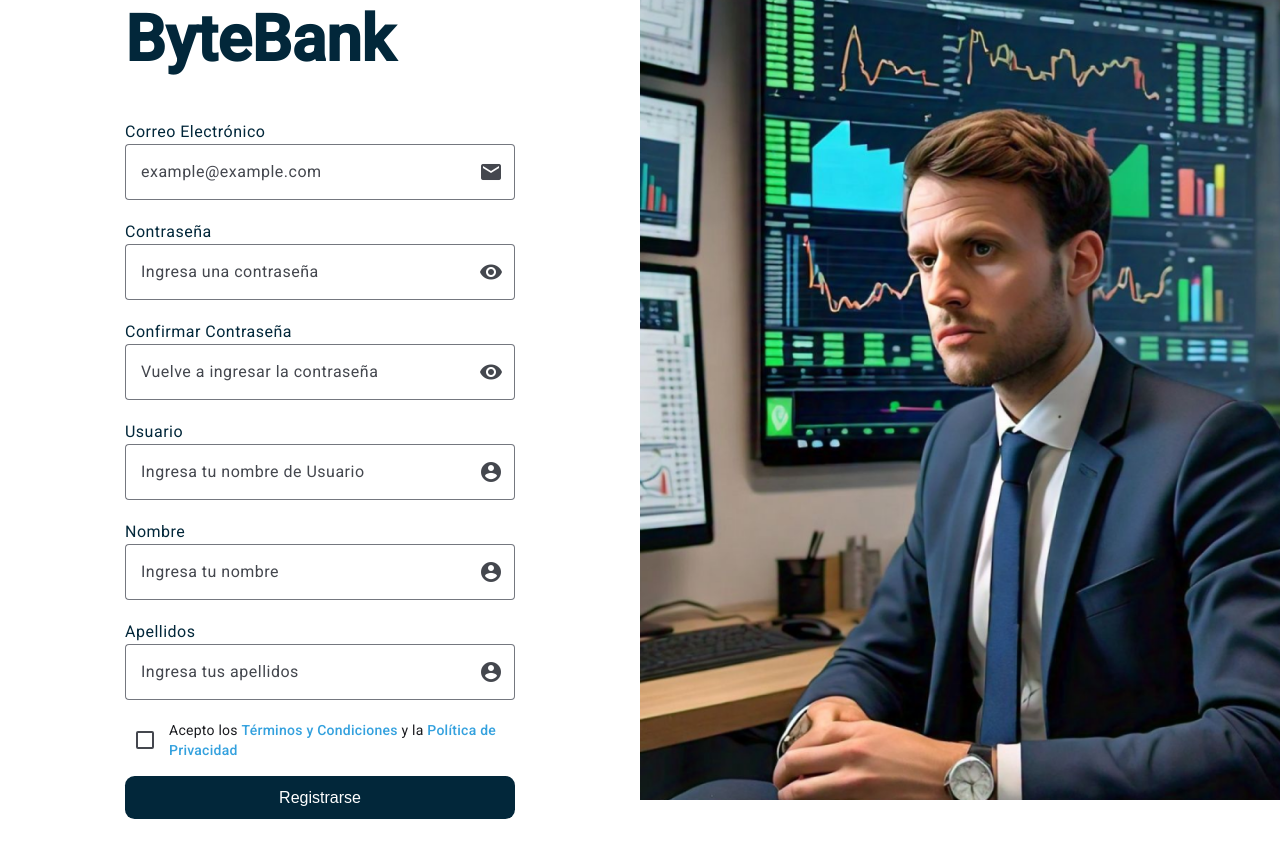
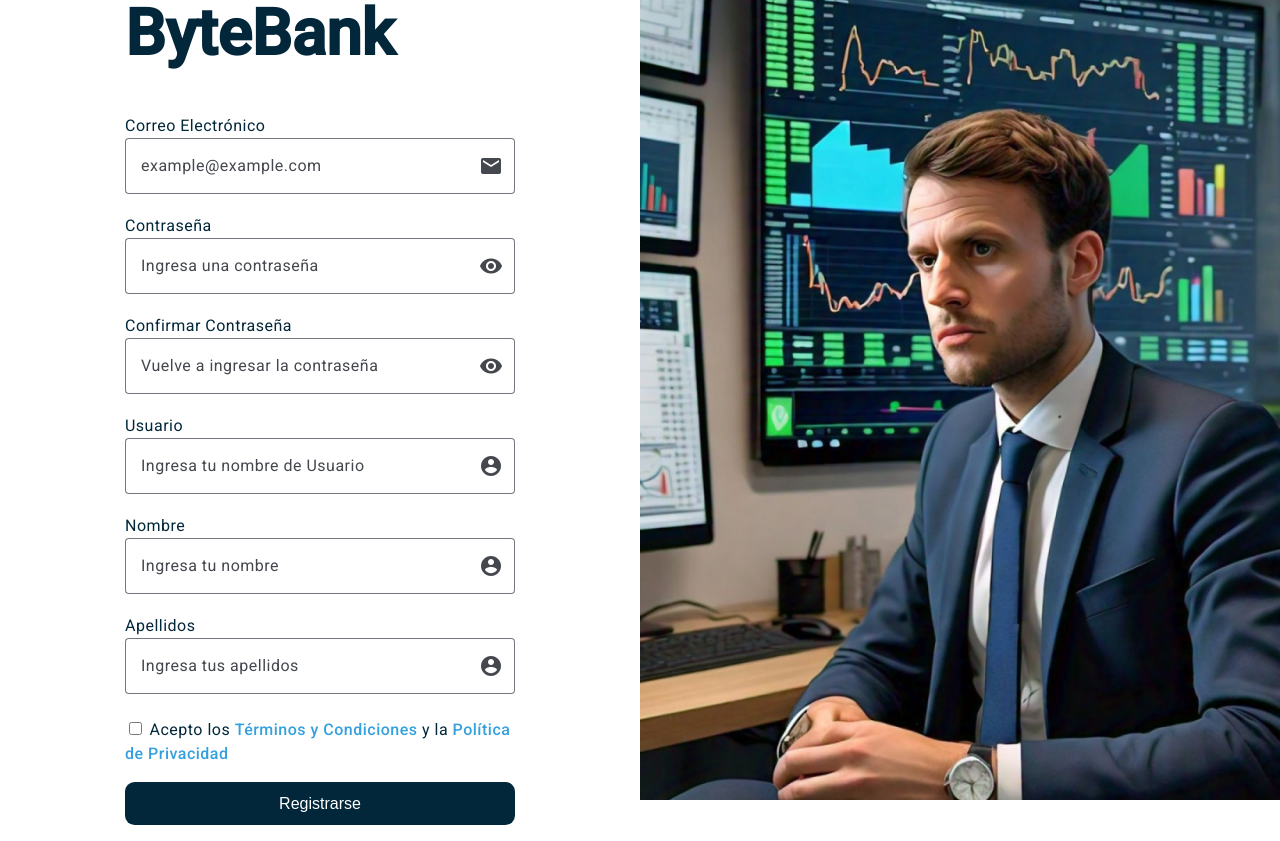
Before and after one commit to ProximaCreature/ByteBank-Frontend, an Angular app in the folder bytebank/: page /register in a window 1280 px wide. Built offline with nearby package versions, Linux system fonts and the light colour scheme.

Commit message:
feat: add error message for terms acceptance in registration form and update styling

```diff
--- a/bytebank/src/app/views/pages/register/register.component.css
+++ b/bytebank/src/app/views/pages/register/register.component.css
@@ -1,4 +1,3 @@
-/* Estilos generales de la estructura y el diseño */
 .container {
   display: flex;
   height: 100vh;
@@ -83,6 +82,12 @@
   font-weight: 500;
 }
 
+.error-message {
+  color: #b4140f;
+  font-size: 0.8rem;
+  margin-top: 0.25rem;
+}
+
 @media (min-width: 1024px) {
   .container-sign-in,
   .container-logo {
--- a/bytebank/src/app/views/pages/register/register.component.html
+++ b/bytebank/src/app/views/pages/register/register.component.html
@@ -86,10 +86,17 @@
           </mat-form-field>
         </div>
 
-        <mat-checkbox formControlName="acceptTerms">
-          Acepto los <span class="terms-conditions">Términos y Condiciones</span> y la <span
-            class="terms-conditions">Política de Privacidad</span>
-        </mat-checkbox>
+        <div class="form-field mt-1">
+          <label class="terms-label">
+            <input type="checkbox" formControlName="acceptTerms" class="terms-checkbox">
+            Acepto los <span class="terms-conditions">Términos y Condiciones</span> y la <span
+              class="terms-conditions">Política de Privacidad</span>
+          </label>
+          <div *ngIf="form.get('acceptTerms')?.invalid && form.get('acceptTerms')?.touched" class="error-message">
+            Debes aceptar los Términos y Condiciones
+          </div>
+        </div>
+
 
         <button type="submit" [disabled]="form.invalid" class="primary-button">Registrarse</button>
       </form>
--- a/bytebank/src/app/views/pages/register/register.component.ts
+++ b/bytebank/src/app/views/pages/register/register.component.ts
@@ -6,10 +6,9 @@ import { MatIconModule } from '@angular/material/icon';
 import { MatInputModule } from '@angular/material/input';
 import { MatSnackBar } from '@angular/material/snack-bar';
 import { Router } from '@angular/router';
-import { MatCheckboxModule } from '@angular/material/checkbox';
 import { CommonModule } from '@angular/common';
 import { AuthService } from '@services/auth.service';
-import { RegisterReq } from '@models/register-req.model'; // Asegúrate de importar correctamente la interfaz
+import { RegisterReq } from '@models/register-req.model';
 
 @Component({
   selector: 'app-register',
@@ -20,7 +19,6 @@ import { RegisterReq } from '@models/register-req.model'; // Asegúrate de impor
     MatInputModule,
     MatIconModule,
     MatButtonModule,
-    MatCheckboxModule,
     CommonModule
   ],
   templateUrl: './register.component.html',
```
